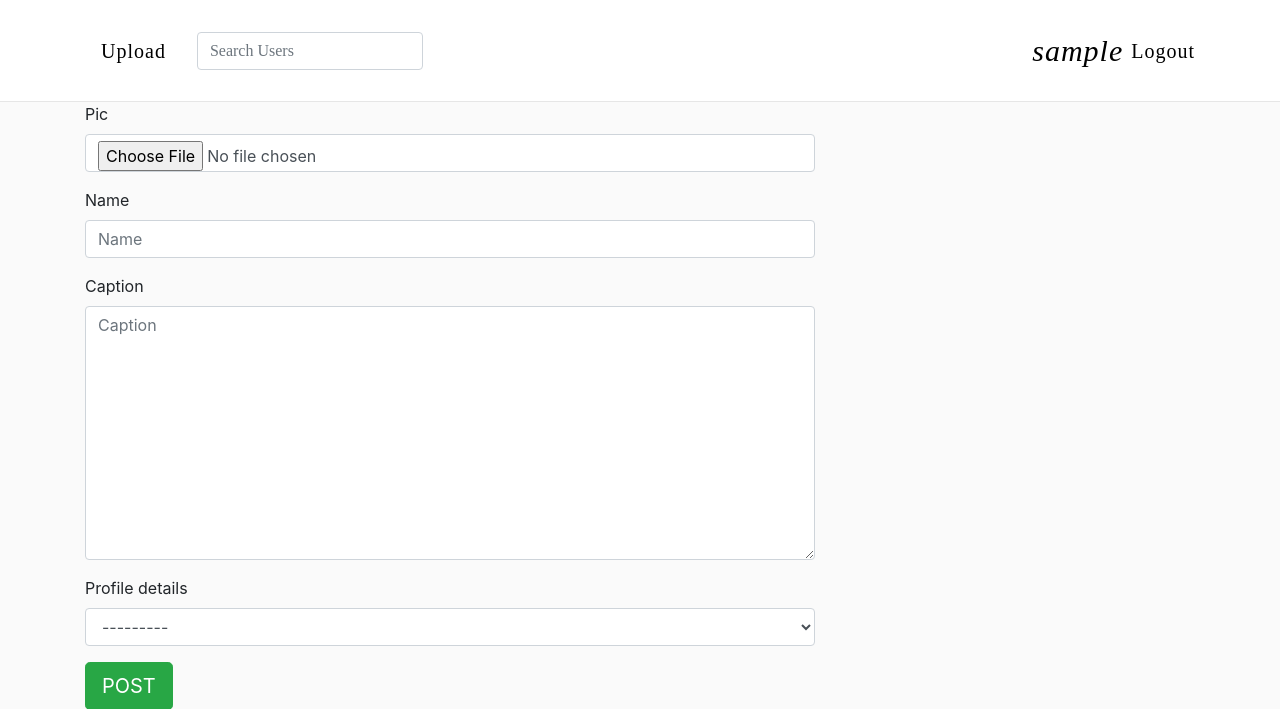
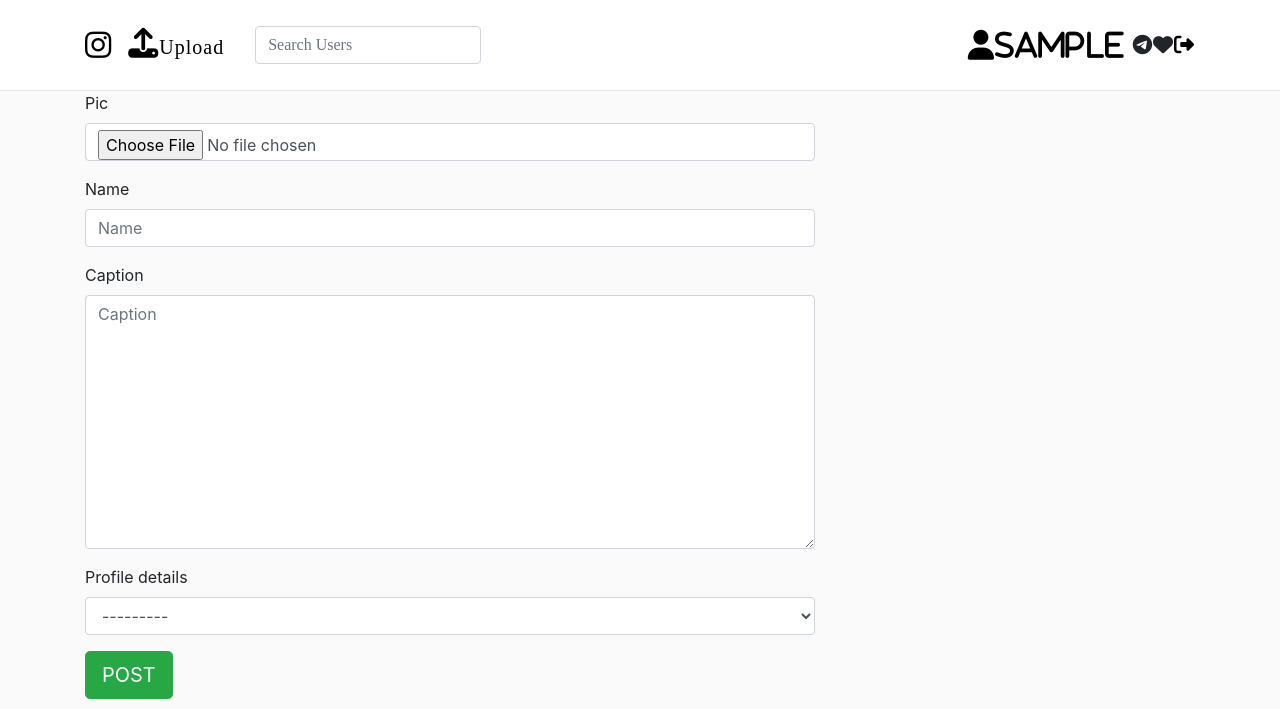
Before and after one commit to CharlesOsang017/Instagram-Clone, a Django app: page /image/ in a window 1280 px wide. Shown: the top 709 px of the page. Run offline with Django 3.2, Linux system fonts and the light colour scheme; the visitor is signed in with stand-in values (Sample User, id 1); some libraries are stand-ins or nearby versions.

Commit message:
Add links to navbar

```diff
--- a/insta/templates/base.html
+++ b/insta/templates/base.html
@@ -29,7 +29,8 @@
 
 
     {% block scripts %}
-        <script src="https://ajax.googleapis.com/ajax/libs/jquery/3.2.1/jquery.min.js"></script>
+      <script src="https://kit.fontawesome.com/a076d05399.js"></script>
+      <script src="https://ajax.googleapis.com/ajax/libs/jquery/3.2.1/jquery.min.js"></script>
      {% bootstrap_javascript %}
     {% endblock %}
 </body>
--- a/insta/templates/navbar.html
+++ b/insta/templates/navbar.html
@@ -25,15 +25,21 @@
             <ul class="navbar-nav ml-auto" style="list-style: none">
                 <li class="nav-item">
                     {% if user.is_authenticated %}
-                    <a class="nav-link open-nav" href="{% url 'showprofile' id=user.id %}"><i class="fa fa-user" style="font-size:30px;color:black">{{user}}</i></a>
+                   <a class="nav-link open-nav" href="{% url 'showprofile' id=user.id %}"><i class="fa fa-user" style="font-size:30px;color:black">{{user}}</i></a>
                 </li>
 
             </ul>
 
             <ul  class="navbar-nav ml-auto" style="list-style: none">
                    <li>
-                       <i class="fa fa-sign-out" aria-hidden="true"></i>
-                    <a href="/logout">Logout</a>
+                    <i class="fab fa-telegram-plane"></i>
+                   </li>
+                   <li>
+                    <i class="fas fa-heart"></i>
+
+                   </li>
+                   <li>
+                    <a href="/logout"><i class="fa fa-sign-out" aria-hidden="true"></i></a>
                    </li>
             </ul>
                                 {%endif%}
--- a/insta/templates/profile/profile.html
+++ b/insta/templates/profile/profile.html
@@ -21,7 +21,7 @@
                         </li>
                         {% if profile.owner.id == user.id %}
                         <li class="list-inline-item">
-                            <a  href="{% url 'profile' %}">Edit Profile</a>
+                           <button class="btn btn-outline-secondary"><a  href="{% url 'profile' %}">Edit Profile</a></button>
                         </li>
                         {% else %}
                         <li class="list-inline-item">
```
